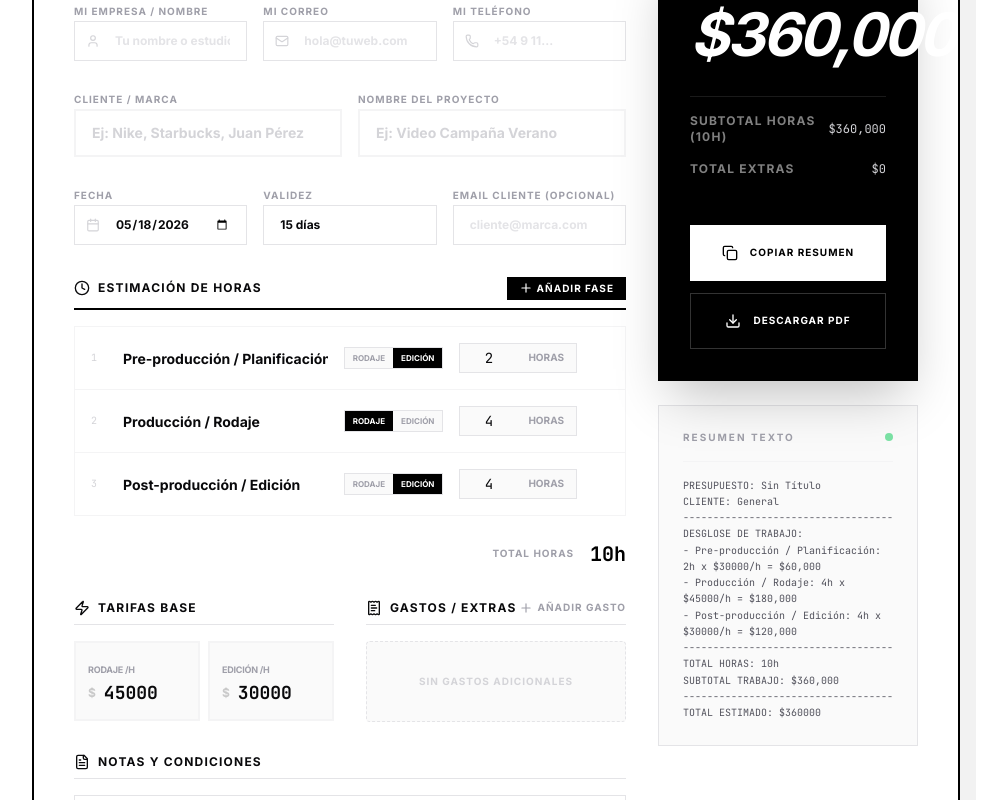
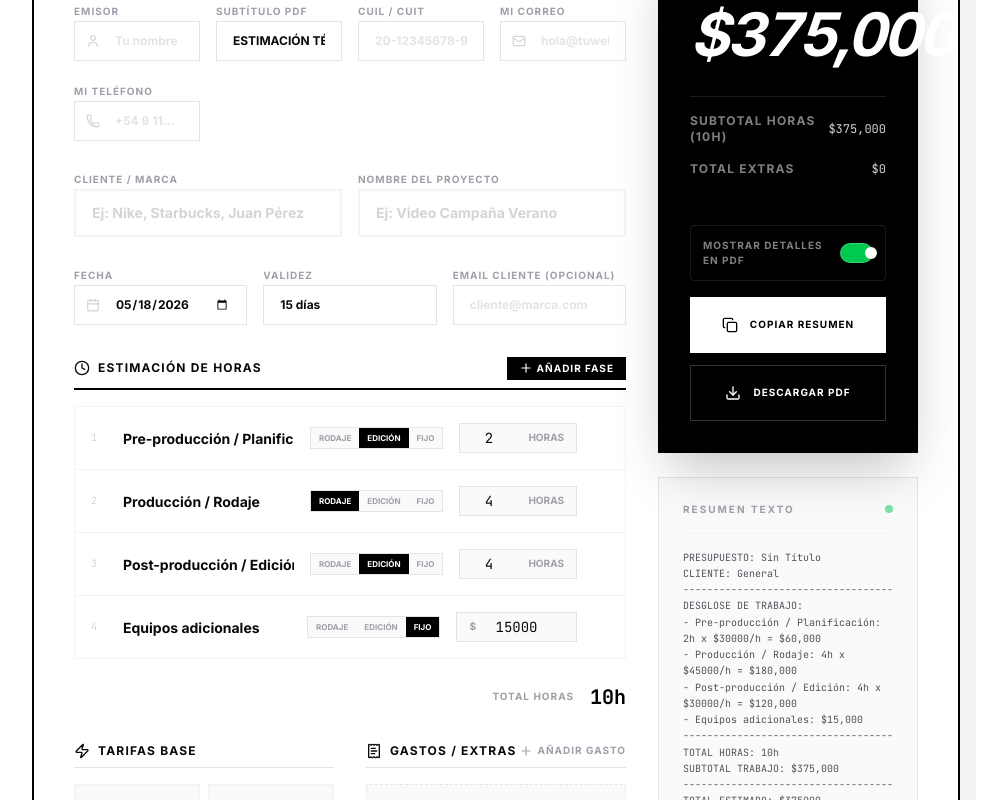
Before and after one commit to satoshi94higa/Multitool, a React (Vite) app: page / in a window 1280 px wide. Shown: the part 6160-6960 px from the top of the page, without its empty margins (272-1279 px from the left). Built offline with nearby package versions, Linux system fonts and the light colour scheme.

Commit message:
feat(budget): Enhance PDF generation and persistence
Update jspdf imports for better compatibility.
Add new fields for 'fixed' task types and expense amounts.
Implement local storage for persisting company details, contact info, rates, and PDF subtitle to improve user experience.

```diff
--- a/src/components/BudgetCalculator.tsx
+++ b/src/components/BudgetCalculator.tsx
@@ -1,13 +1,14 @@
 import React, { useState, useEffect } from 'react';
 import { Calculator, Plus, Trash2, Download, Copy, Check, DollarSign, Clock, Briefcase, Camera, Film, ListPlus, ReceiptText, Zap, User, Mail, Phone, Calendar, FileText, Info } from 'lucide-react';
-import { jsPDF } from 'jspdf';
-import 'jspdf-autotable';
+import jsPDF from 'jspdf';
+import autoTable from 'jspdf-autotable';
 
 interface Task {
   id: string;
   name: string;
   hours: number;
-  type: 'shooting' | 'editing';
+  amount?: number;
+  type: 'shooting' | 'editing' | 'fixed';
 }
 
 interface Expense {
@@ -19,19 +20,38 @@ interface Expense {
 export default function BudgetCalculator() {
   const [clientName, setClientName] = useState('');
   const [projectName, setProjectName] = useState('');
-  const [myCompany, setMyCompany] = useState('');
-  const [myEmail, setMyEmail] = useState('');
-  const [myPhone, setMyPhone] = useState('');
+
+  // Persistent data states
+  const [myCompany, setMyCompany] = useState(() => localStorage.getItem('budget_myCompany') || '');
+  const [myEmail, setMyEmail] = useState(() => localStorage.getItem('budget_myEmail') || '');
+  const [myPhone, setMyPhone] = useState(() => localStorage.getItem('budget_myPhone') || '');
+  const [myCuil, setMyCuil] = useState(() => localStorage.getItem('budget_myCuil') || '');
+  const [pdfSubtitle, setPdfSubtitle] = useState(() => localStorage.getItem('budget_pdfSubtitle') || 'ESTIMACIÓN TÉCNICA Y COMERCIAL');
+  const [shootingRate, setShootingRate] = useState(() => Number(localStorage.getItem('budget_shootingRate')) || 45000);
+  const [editingRate, setEditingRate] = useState(() => Number(localStorage.getItem('budget_editingRate')) || 30000);
+
   const [clientEmail, setClientEmail] = useState('');
   const [date, setDate] = useState(new Date().toISOString().split('T')[0]);
   const [validity, setValidity] = useState('15 días');
   const [notes, setNotes] = useState('');
-  const [shootingRate, setShootingRate] = useState(45000);
-  const [editingRate, setEditingRate] = useState(30000);
+  const [showDetailsInPDF, setShowDetailsInPDF] = useState(true);
+
+  // Persistence Effect
+  useEffect(() => {
+    localStorage.setItem('budget_myCompany', myCompany);
+    localStorage.setItem('budget_myEmail', myEmail);
+    localStorage.setItem('budget_myPhone', myPhone);
+    localStorage.setItem('budget_myCuil', myCuil);
+    localStorage.setItem('budget_pdfSubtitle', pdfSubtitle);
+    localStorage.setItem('budget_shootingRate', shootingRate.toString());
+    localStorage.setItem('budget_editingRate', editingRate.toString());
+  }, [myCompany, myEmail, myPhone, myCuil, pdfSubtitle, shootingRate, editingRate]);
+
   const [tasks, setTasks] = useState<Task[]>([
     { id: '1', name: 'Pre-producción / Planificación', hours: 2, type: 'editing' },
     { id: '2', name: 'Producción / Rodaje', hours: 4, type: 'shooting' },
     { id: '3', name: 'Post-producción / Edición', hours: 4, type: 'editing' },
+    { id: '4', name: 'Equipos adicionales', hours: 0, amount: 15000, type: 'fixed' },
   ]);
   const [extras, setExtras] = useState<Expense[]>([]);
   const [copied, setCopied] = useState(false);
@@ -65,6 +85,7 @@ export default function BudgetCalculator() {
   const totalHours = tasks.reduce((acc, t) => acc + (t.hours || 0), 0);
 
   const hoursSubtotal = tasks.reduce((acc, t) => {
+    if (t.type === 'fixed') return acc + (t.amount || 0);
     const rate = t.type === 'shooting' ? shootingRate : editingRate;
     return acc + ((t.hours || 0) * rate);
   }, 0);
@@ -79,8 +100,12 @@ export default function BudgetCalculator() {
     summary += `DESGLOSE DE TRABAJO:\n`;
     tasks.forEach(t => {
       if (t.name) {
+        if (t.type === 'fixed') {
+          summary += `- ${t.name}: $${(t.amount || 0).toLocaleString()}\n`;
+        } else {
           const rate = t.type === 'shooting' ? shootingRate : editingRate;
           summary += `- ${t.name}: ${t.hours}h x $${rate}/h = $${(t.hours * rate).toLocaleString()}\n`;
+        }
       }
     });
     summary += `-----------------------------------\n`;
@@ -109,127 +134,226 @@ export default function BudgetCalculator() {
 
   const exportToPDF = () => {
     const doc = new jsPDF() as any;
-    const primaryColor = [0, 0, 0];
+    const accentColor = [0, 0, 0];
+    const secondaryGray = [100, 100, 100];
+    const lightGray = [245, 245, 245];
 
-    // Header
-    doc.setFillColor(0, 0, 0);
-    doc.rect(0, 0, 210, 40, 'F');
+    // --- Header Branding ---
+    doc.setFillColor(...accentColor);
+    doc.rect(0, 0, 210, 35, 'F');
 
     doc.setTextColor(255, 255, 255);
     doc.setFontSize(24);
     doc.setFont('helvetica', 'bold');
-    doc.text('PRESUPUESTO', 15, 25);
+    doc.text('PRESUPUESTO', 15, 22);
 
-    doc.setFontSize(10);
+    doc.setFontSize(7);
     doc.setFont('helvetica', 'normal');
-    doc.text(projectName || 'Sin Título', 15, 33);
+    doc.text(pdfSubtitle.toUpperCase(), 16, 29);
 
-    // Company Info (Right aligned in header)
-    doc.setFontSize(10);
-    doc.text(myCompany || 'Emisor', 195, 15, { align: 'right' });
-    if (myEmail) doc.text(myEmail, 195, 20, { align: 'right' });
-    if (myPhone) doc.text(myPhone, 195, 25, { align: 'right' });
+    // --- Emisor Info (Right Aligned Header) ---
+    doc.setFontSize(8);
+    doc.setFont('helvetica', 'bold');
+    doc.text(myCompany?.toUpperCase() || 'EMISOR', 195, 14, { align: 'right' });
+    doc.setFontSize(7);
+    doc.setFont('helvetica', 'normal');
+    let headerInfoY = 19;
+    if (myCuil) { doc.text(`CUIL: ${myCuil}`, 195, headerInfoY, { align: 'right' }); headerInfoY += 4; }
+    if (myEmail) { doc.text(myEmail, 195, headerInfoY, { align: 'right' }); headerInfoY += 4; }
+    if (myPhone) { doc.text(myPhone, 195, headerInfoY, { align: 'right' }); headerInfoY += 4; }
 
-    // Client & Project Info
+    // --- Billing Info Grid ---
+    const gridY = 48;
+
+    // "PARA" (To) Section
+    doc.setTextColor(...secondaryGray);
+    doc.setFontSize(7);
+    doc.setFont('helvetica', 'bold');
+    doc.text('PARA:', 15, gridY);
+
     doc.setTextColor(0, 0, 0);
+    doc.setFontSize(12);
     doc.setFont('helvetica', 'bold');
-    doc.text('CLIENTE:', 15, 55);
+    doc.text(clientName?.toUpperCase() || 'CLIENTE GENERAL', 15, gridY + 6);
+
+    doc.setFontSize(8);
     doc.setFont('helvetica', 'normal');
-    doc.text(clientName || 'General', 15, 60);
-    if (clientEmail) doc.text(clientEmail, 15, 65);
+    let clientInfoY = gridY + 11;
+    if (clientEmail) { doc.text(clientEmail, 15, clientInfoY); clientInfoY += 4; }
 
     doc.setFont('helvetica', 'bold');
-    doc.text('FECHA:', 140, 55);
+    doc.text('PROYECTO:', 15, clientInfoY + 4);
     doc.setFont('helvetica', 'normal');
-    doc.text(date, 160, 55);
+    doc.text(projectName || 'Sin Título', 15, clientInfoY + 9);
+
+    // Invoice Meta (Date, Validity)
+    const metaX = 140;
+    doc.setTextColor(...secondaryGray);
+    doc.setFontSize(7);
+    doc.setFont('helvetica', 'bold');
+    doc.text('DETALLES DEL DOCUMENTO', metaX, gridY);
+
+    doc.setTextColor(0, 0, 0);
+    doc.setFontSize(8);
+    doc.setFont('helvetica', 'bold');
+    doc.text('FECHA:', metaX, gridY + 6);
+    doc.setFont('helvetica', 'normal');
+    doc.text(date, metaX + 25, gridY + 6);
 
     doc.setFont('helvetica', 'bold');
-    doc.text('VALIDEZ:', 140, 60);
+    doc.text('VALIDEZ:', metaX, gridY + 11);
     doc.setFont('helvetica', 'normal');
-    doc.text(validity, 160, 60);
+    doc.text(validity, metaX + 25, gridY + 11);
 
-    // Tasks Table
+    const tableStartY = 85;
+
+    // --- Work Items Table ---
     const taskRows = tasks.filter(t => t.name).map((t, index) => {
+      if (t.type === 'fixed') {
+        return [
+          (index + 1).toString().padStart(2, '0'),
+          t.name.toUpperCase(),
+          showDetailsInPDF ? 'TARIFA FIJA' : '',
+          showDetailsInPDF ? '-' : '',
+          showDetailsInPDF ? '-' : '',
+          `$${(t.amount || 0).toLocaleString()}`
+        ].filter(v => v !== '');
+      }
       const rate = t.type === 'shooting' ? shootingRate : editingRate;
       return [
-        index + 1,
-        t.name,
-        t.type === 'shooting' ? 'Rodaje' : 'Edición',
-        `${t.hours}h`,
-        `$${rate.toLocaleString()}`,
+        (index + 1).toString().padStart(2, '0'),
+        t.name.toUpperCase(),
+        showDetailsInPDF ? (t.type === 'shooting' ? 'RODAJE' : 'EDICIÓN') : '',
+        showDetailsInPDF ? `${t.hours}H` : '',
+        showDetailsInPDF ? `$${rate.toLocaleString()}` : '',
         `$${(t.hours * rate).toLocaleString()}`
-      ];
+      ].filter(v => v !== '');
     });
 
-    (doc as any).autoTable({
-      startY: 75,
-      head: [['#', 'Descripción', 'Tipo', 'Cant.', 'Tarifa', 'Subtotal']],
+    const tableHead = showDetailsInPDF
+      ? [['ID', 'DESCRIPCIÓN DEL SERVICIO', 'TIPO', 'HS', 'TARIFA', 'TOTAL']]
+      : [['ID', 'DESCRIPCIÓN DEL SERVICIO', 'TOTAL']];
+
+    autoTable(doc, {
+      startY: tableStartY,
+      head: tableHead,
       body: taskRows,
-      headStyles: { fillStyle: 'black', fillColor: [0, 0, 0], textColor: [255, 255, 255] },
-      alternateRowStyles: { fillColor: [250, 250, 250] },
+      theme: 'plain',
+      headStyles: {
+        fillColor: [20, 20, 20],
+        textColor: [255, 255, 255],
+        fontSize: 7,
+        fontStyle: 'bold',
+        cellPadding: 4
+      },
+      bodyStyles: {
+        fontSize: 8,
+        textColor: [40, 40, 40],
+        cellPadding: 3,
+        lineColor: [240, 240, 240],
+        lineWidth: 0.1
+      },
+      columnStyles: {
+        0: { cellWidth: 10, halign: 'center', textColor: [150, 150, 150] },
+        [tableHead[0].length - 1]: { halign: 'right', fontStyle: 'bold', textColor: [0, 0, 0] }
+      },
       margin: { left: 15, right: 15 }
     });
 
-    let finalY = (doc as any).lastAutoTable.finalY + 10;
+    let currentY = (doc as any).lastAutoTable.finalY + 8;
 
-    // Extras Table
+    // --- Additional Expenses Table ---
     if (extras.length > 0) {
+      if (currentY > 250) { doc.addPage(); currentY = 20; }
+
+      doc.setFontSize(7);
       doc.setFont('helvetica', 'bold');
-      doc.text('GASTOS Y EXTRAS', 15, finalY);
+      doc.setTextColor(...secondaryGray);
+      doc.text('GASTOS ADICIONALES', 15, currentY);
 
       const extraRows = extras.filter(e => e.description).map((e, index) => [
-        index + 1,
-        e.description,
-        '-',
-        '-',
-        '-',
+        (index + 1).toString().padStart(2, '0'),
+        e.description.toUpperCase(),
         `$${e.amount.toLocaleString()}`
       ]);
 
-      (doc as any).autoTable({
-        startY: finalY + 5,
-        head: [['#', 'Descripción', '', '', '', 'Subtotal']],
+      autoTable(doc, {
+        startY: currentY + 3,
+        head: [['ID', 'DESCRIPCIÓN', 'MONTO']],
         body: extraRows,
-        headStyles: { fillStyle: 'black', fillColor: [60, 60, 60], textColor: [255, 255, 255] },
+        theme: 'plain',
+        headStyles: { fillColor: [245, 245, 245], textColor: [0, 0, 0], fontSize: 6, cellPadding: 2 },
+        bodyStyles: { fontSize: 7, cellPadding: 2 },
+        columnStyles: {
+          0: { cellWidth: 10, halign: 'center' },
+          2: { halign: 'right', fontStyle: 'bold' }
+        },
         margin: { left: 15, right: 15 }
       });
 
-      finalY = (doc as any).lastAutoTable.finalY + 10;
+      currentY = (doc as any).lastAutoTable.finalY + 10;
     }
 
-    // Totals
-    doc.setFillColor(245, 245, 245);
-    doc.rect(130, finalY, 65, 30, 'F');
+    // --- Summary & Totals ---
+    if (currentY > 250) { doc.addPage(); currentY = 20; }
+
+    const summaryX = 135;
+    const summaryWidth = 60;
+
+    doc.setFillColor(...lightGray);
+    doc.rect(summaryX, currentY, summaryWidth, 32, 'F');
+
+    doc.setTextColor(...secondaryGray);
+    doc.setFontSize(6);
+    doc.text('RESUMEN DE COSTOS', summaryX + 4, currentY + 5);
+
+    doc.setFontSize(8);
+    doc.setTextColor(0, 0, 0);
+    doc.text('Subtotal Servicios', summaryX + 4, currentY + 12);
+    doc.text(`$${hoursSubtotal.toLocaleString()}`, summaryX + summaryWidth - 4, currentY + 12, { align: 'right' });
+
+    doc.text('Gastos Adicionales', summaryX + 4, currentY + 19);
+    doc.text(`$${extrasTotal.toLocaleString()}`, summaryX + summaryWidth - 4, currentY + 19, { align: 'right' });
+
+    doc.setDrawColor(0, 0, 0);
+    doc.setLineWidth(0.3);
+    doc.line(summaryX + 4, currentY + 23, summaryX + summaryWidth - 4, currentY + 23);
 
     doc.setFontSize(10);
+    doc.setFont('helvetica', 'bold');
+    doc.text('TOTAL', summaryX + 4, currentY + 29);
+    doc.text(`$${grandTotal.toLocaleString()}`, summaryX + summaryWidth - 4, currentY + 29, { align: 'right' });
+
+    // --- Notes and Terms ---
+    if (notes) {
+      currentY += 40;
+      if (currentY > 270) { doc.addPage(); currentY = 20; }
+
+      doc.setTextColor(...secondaryGray);
+      doc.setFontSize(7);
+      doc.setFont('helvetica', 'bold');
+      doc.text('CONDICIONES COMERCIALES Y NOTAS:', 15, currentY);
+
       doc.setFont('helvetica', 'normal');
-    doc.text('Subtotal Horas:', 135, finalY + 10);
-    doc.text(`$${hoursSubtotal.toLocaleString()}`, 190, finalY + 10, { align: 'right' });
-
-    doc.text('Total Extras:', 135, finalY + 17);
-    doc.text(`$${extrasTotal.toLocaleString()}`, 190, finalY + 17, { align: 'right' });
-
-    doc.setFontSize(12);
-    doc.setFont('helvetica', 'bold');
-    doc.text('TOTAL:', 135, finalY + 25);
-    doc.text(`$${grandTotal.toLocaleString()}`, 190, finalY + 25, { align: 'right' });
-
-    // Notes
-    if (notes) {
-      finalY += 40;
-      if (finalY > 250) {
-         doc.addPage();
-         finalY = 20;
-      }
-      doc.setFontSize(10);
-      doc.setFont('helvetica', 'bold');
-      doc.text('NOTAS Y CONDICIONES:', 15, finalY);
-      doc.setFont('helvetica', 'normal');
-      const splitNotes = doc.splitTextToSize(notes, 180);
-      doc.text(splitNotes, 15, finalY + 7);
+      doc.setFontSize(7);
+      const splitNotes = doc.splitTextToSize(notes, 100);
+      doc.text(splitNotes, 15, currentY + 5);
     }
 
-    doc.save(`Presupuesto_${projectName.replace(/\s+/g, '_') || 'Freelance'}.pdf`);
+    // --- Footer Decoration ---
+    const pageCount = doc.internal.getNumberOfPages();
+    for (let i = 1; i <= pageCount; i++) {
+      doc.setPage(i);
+      doc.setDrawColor(0, 0, 0);
+      doc.setLineWidth(1.5);
+      doc.line(15, 280, 40, 280);
+
+      doc.setFontSize(7);
+      doc.setTextColor(180, 180, 180);
+      doc.text(`DOCUMENTO DE CARÁCTER INFORMATIVO | PÁGINA ${i} DE ${pageCount}`, 105, 285, { align: 'center' });
+    }
+
+    doc.save(`Presupuesto_${projectName.replace(/\s+/g, '_') || 'Freelance'}_${clientName.replace(/\s+/g, '_')}.pdf`);
   };
 
   return (
@@ -254,19 +378,39 @@ export default function BudgetCalculator() {
               <h3 className="text-xs font-black uppercase tracking-widest">Datos del Emisor & Cliente</h3>
             </div>
 
-            <div className="grid grid-cols-1 md:grid-cols-3 gap-4">
+            <div className="grid grid-cols-1 md:grid-cols-4 gap-4">
               <div className="md:col-span-1 space-y-2">
-                <label className="text-[10px] font-black uppercase tracking-widest text-zinc-400">Mi Empresa / Nombre</label>
+                <label className="text-[10px] font-black uppercase tracking-widest text-zinc-400">Emisor</label>
                 <div className="relative">
                   <User className="absolute left-3 top-1/2 -translate-y-1/2 text-zinc-300" size={14} />
                   <input
                     type="text"
                     value={myCompany}
                     onChange={(e) => setMyCompany(e.target.value)}
-                    placeholder="Tu nombre o estudio"
+                    placeholder="Tu nombre"
                     className="w-full h-10 bg-white border border-zinc-200 pl-10 pr-4 font-bold text-xs focus:border-black outline-none transition-all placeholder:text-zinc-200"
                   />
                 </div>
+              </div>
+              <div className="space-y-2">
+                <label className="text-[10px] font-black uppercase tracking-widest text-zinc-400">Subtítulo PDF</label>
+                <input
+                  type="text"
+                  value={pdfSubtitle}
+                  onChange={(e) => setPdfSubtitle(e.target.value)}
+                  placeholder="Ej: Estimación Técnica..."
+                  className="w-full h-10 bg-white border border-zinc-200 px-4 font-bold text-xs focus:border-black outline-none transition-all placeholder:text-zinc-200"
+                />
+              </div>
+              <div className="space-y-2">
+                <label className="text-[10px] font-black uppercase tracking-widest text-zinc-400">CUIL / CUIT</label>
+                <input
+                  type="text"
+                  value={myCuil}
+                  onChange={(e) => setMyCuil(e.target.value)}
+                  placeholder="20-12345678-9"
+                  className="w-full h-10 bg-white border border-zinc-200 px-4 font-bold text-xs focus:border-black outline-none transition-all placeholder:text-zinc-200"
+                />
               </div>
               <div className="space-y-2">
                 <label className="text-[10px] font-black uppercase tracking-widest text-zinc-400">Mi Correo</label>
@@ -397,7 +541,24 @@ export default function BudgetCalculator() {
                       >
                         Edición
                       </button>
+                      <button
+                        onClick={() => updateTask(task.id, { type: 'fixed' })}
+                        className={`px-2 py-1 text-[8px] font-black uppercase transition-colors ${task.type === 'fixed' ? 'bg-black text-white' : 'text-zinc-400 hover:text-black'}`}
+                      >
+                        Fijo
+                      </button>
                     </div>
+                    {task.type === 'fixed' ? (
+                      <div className="flex items-center gap-2 bg-zinc-50 border border-zinc-200 px-3 py-1">
+                        <span className="text-[10px] font-black text-zinc-400 uppercase">$</span>
+                        <input
+                          type="number"
+                          value={task.amount || 0}
+                          onChange={(e) => updateTask(task.id, { amount: parseFloat(e.target.value) || 0 })}
+                          className="w-20 border-none p-0 text-center font-mono text-sm focus:ring-0 outline-none bg-transparent"
+                        />
+                      </div>
+                    ) : (
                       <div className="flex items-center gap-2 bg-zinc-50 border border-zinc-200 px-3 py-1">
                         <input
                           type="number"
@@ -409,6 +570,7 @@ export default function BudgetCalculator() {
                         />
                         <span className="text-[10px] font-black text-zinc-400 uppercase">Horas</span>
                       </div>
+                    )}
                     <button
                       onClick={() => removeTask(task.id)}
                       className="text-zinc-200 hover:text-red-500 transition-colors pointer-events-none group-hover:pointer-events-auto opacity-0 group-hover:opacity-100"
@@ -549,7 +711,19 @@ export default function BudgetCalculator() {
               </div>
             </div>
 
-            <div className="pt-4 space-y-3">
+            <div className="pt-4 space-y-4">
+              {/* PDF Settings */}
+              <div className="flex items-center justify-between p-3 border border-white/10 rounded">
+                <span className="text-[10px] font-black uppercase tracking-widest opacity-50">Mostrar detalles en PDF</span>
+                <button
+                  onClick={() => setShowDetailsInPDF(!showDetailsInPDF)}
+                  className={`w-10 h-5 rounded-full transition-colors relative border border-white/20 ${showDetailsInPDF ? 'bg-green-500' : 'bg-zinc-800'}`}
+                >
+                  <div className={`absolute top-1/2 -translate-y-1/2 w-3 h-3 bg-white rounded-full transition-transform ${showDetailsInPDF ? 'translate-x-6' : 'translate-x-1'}`} />
+                </button>
+              </div>
+
+              <div className="space-y-3">
                 <button
                   onClick={copyToClipboard}
                   className="w-full h-14 bg-white text-black font-black uppercase tracking-widest text-[10px] hover:bg-zinc-200 transition-colors flex items-center justify-center gap-3 active:scale-[0.98]"
@@ -563,6 +737,7 @@ export default function BudgetCalculator() {
                 >
                   <Download size={16} /> Descargar PDF
                 </button>
+              </div>
             </div>
           </div>
 
```
Lines whose indentation alone changed are shown as unchanged.
